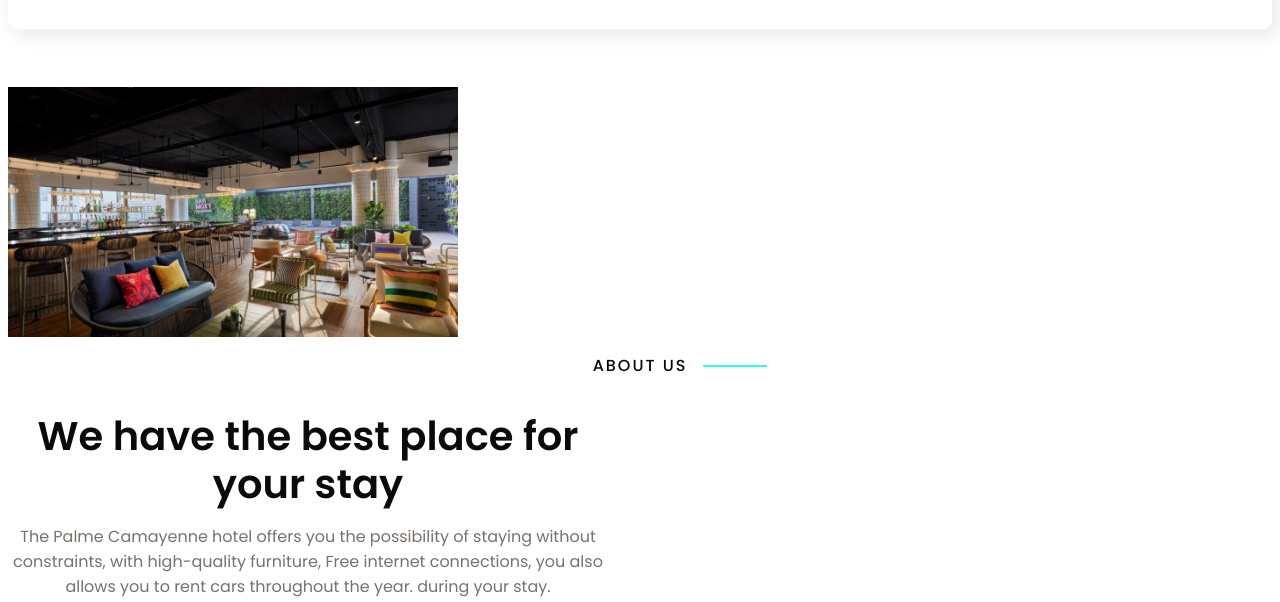
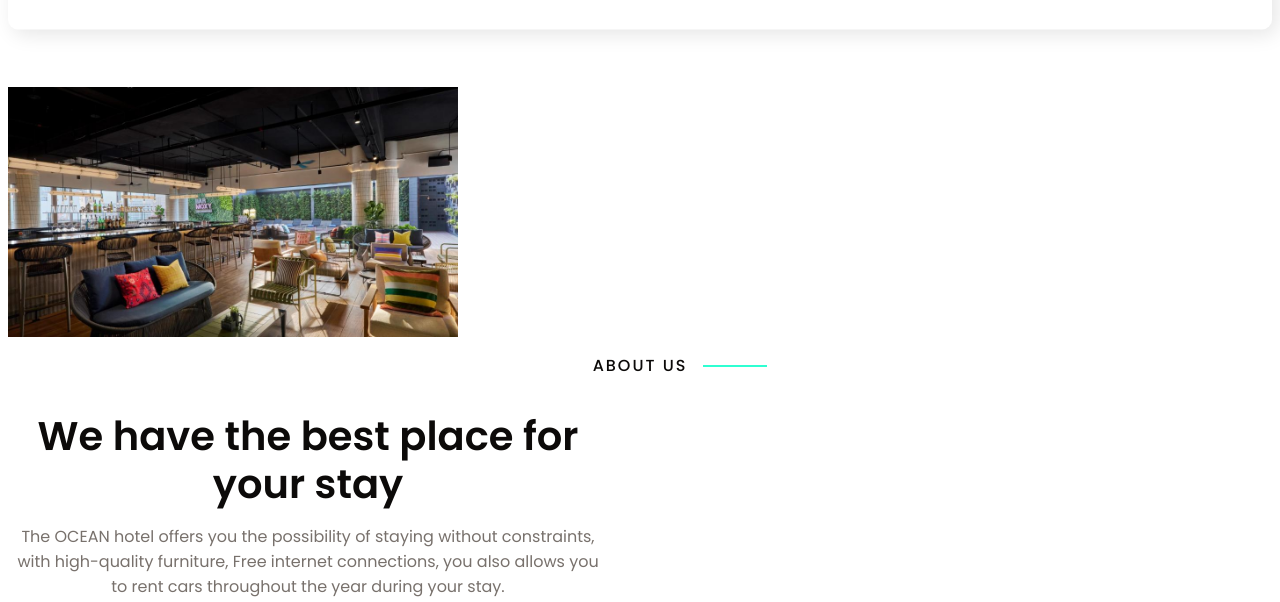
Before and after one commit to yamin2112004/-HOTEL_WEBSITE, a plain HTML site: page index.html in a window 1280 px wide. Shown: the part 350-952 px from the top of the page. Drawn offline with nearby package versions, Linux system fonts and the light colour scheme; a script that the page names is missing; files whose address does not match are found by name; a web font is replaced by a local one.

Commit message:
changes updated

```diff
--- a/index.html
+++ b/index.html
@@ -74,7 +74,7 @@
             <h2 class="section__header">We have the best place for your stay
             </h2>
             <p class="section__description">
-                The Palme Camayenne hotel offers you the possibility of staying without constraints, with high-quality furniture, Free internet connections, you also allows you to rent cars throughout the year. during your stay.
+                The OCEAN hotel offers you the possibility of staying without constraints, with high-quality furniture, Free internet connections, you also allows you to rent cars throughout the year during your stay.
             </p>
             <div class="about__btn">
                 <button class="btn">READ</button>
```
Also changed, not shown: 1 other file.
